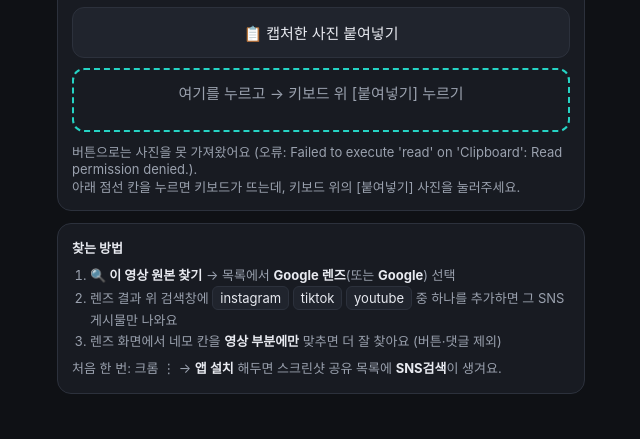
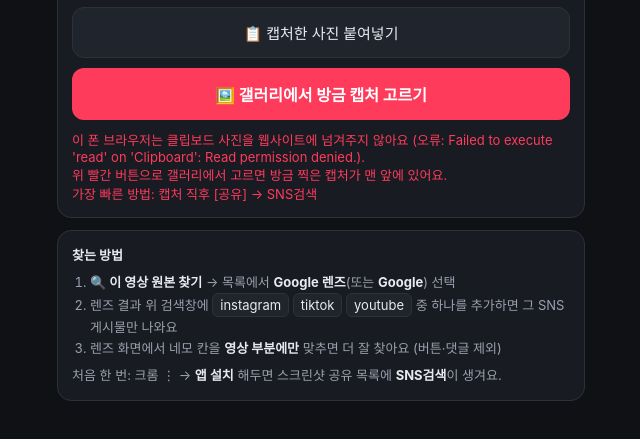
Before and after one commit to wldydwns2003-source/-, a plain HTML site: page lens/index.html in a window 1280 px wide. Both pictures are taken after a click on the button "📋 캡처한 사진 붙여넣기". Shown: the part 227-666 px from the top of the page, without its empty margins (319-959 px from the left). Drawn offline with Linux system fonts and the light colour scheme.

Commit message:
lens: when clipboard has no image, offer gallery picker instead of paste box
Co-Authored-By: Claude Opus 5.5 <noreply@anthropic.com>
Claude-Session: https://claude.ai/code/session_01TWerzky3ecv7wAoCcAFdi1

```diff
--- a/lens/index.html
+++ b/lens/index.html
@@ -49,6 +49,7 @@
     <button class="btn ghost" id="pasteBtn">📋 캡처한 사진 붙여넣기</button>
     <div id="pasteBox" class="pastebox hidden" contenteditable="true" data-ph="여기를 누르고 → 키보드 위 [붙여넣기] 누르기"></div>
     <input type="file" id="fileInput" accept="image/*" class="hidden">
+    <label class="btn hidden" id="galleryBtn" for="fileInput" style="display:block;text-align:center">🖼️ 갤러리에서 방금 캡처 고르기</label>
 
     <img id="preview" class="preview hidden" alt="선택한 사진">
     <button class="btn hidden" id="findBtn">🔍 이 영상 원본 찾기</button>
@@ -80,7 +81,7 @@ function setImage(file) {
   currentFile = file;
   $('preview').src = URL.createObjectURL(file);
   ['preview', 'findBtn', 'changeBtn'].forEach((id) => $(id).classList.remove('hidden'));
-  ['drop', 'pasteBtn', 'pasteBox'].forEach((id) => $(id).classList.add('hidden'));
+  ['drop', 'pasteBtn', 'pasteBox', 'galleryBtn'].forEach((id) => $(id).classList.add('hidden'));
   setStatus('');
 }
 
@@ -150,8 +151,10 @@ $('pasteBtn').onclick = async () => {
       }
     }
   } catch (e) { seen.push('오류: ' + e.message); }
-  showPasteBox('버튼으로는 사진을 못 가져왔어요' + (seen.length ? ` (${seen.join(', ')})` : '') +
-    '.\n아래 점선 칸을 누르면 키보드가 뜨는데, 키보드 위의 [붙여넣기] 사진을 눌러주세요.');
+  $('pasteBox').classList.add('hidden');
+  $('galleryBtn').classList.remove('hidden');
+  setStatus('이 폰 브라우저는 클립보드 사진을 웹사이트에 넘겨주지 않아요' + (seen.length ? ` (${seen.join(', ')})` : '') +
+    '.\n위 빨간 버튼으로 갤러리에서 고르면 방금 찍은 캡처가 맨 앞에 있어요.\n가장 빠른 방법: 캡처 직후 [공유] → SNS검색', true);
 };
 
 async function handleTransfer(dt) {
--- a/lens/sw.js
+++ b/lens/sw.js
@@ -1,6 +1,6 @@
 // 공유 대상(Share Target)으로 받은 이미지를 캐시에 잠깐 보관했다가 페이지로 넘겨줍니다.
 const SHARE_CACHE = 'shared-image';
-const APP_CACHE = 'sns-lens-v4';
+const APP_CACHE = 'sns-lens-v5';
 const APP_FILES = ['./', './index.html', './manifest.webmanifest', './icon-192.png', './icon-512.png'];
 
 self.addEventListener('install', (e) => {
```
